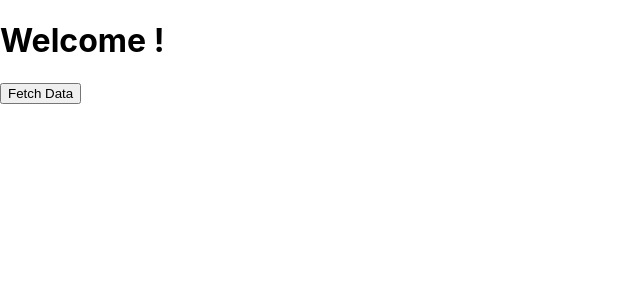
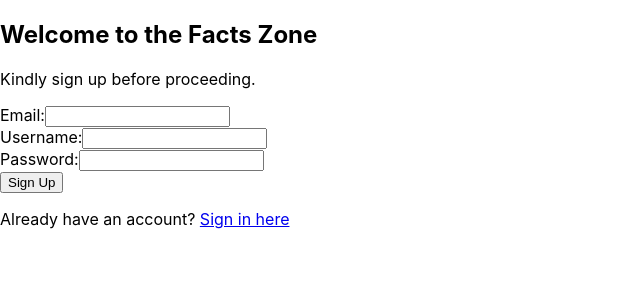
Before and after one commit to BenjaminKakai/FormProject, a React (Create React App) app in the folder frontend/: page /welcome in a window 1280 px wide. Shown: the top 300 px of the page, without its empty margins (0-640 px from the left). Built offline with nearby package versions, Linux system fonts and the light colour scheme.

Commit message:
Sorted out everything now moving to styling

```diff
--- a/frontend/src/App.js
+++ b/frontend/src/App.js
@@ -4,6 +4,7 @@ import Login from './Login.js';
 import Register from './Register.js';
 import DataFetch from './DataFetch';
 import Welcome from './Welcome';
+import ThankYou from './ThankYou';
 
 const App = () => {
   return (
@@ -13,7 +14,8 @@ const App = () => {
         <Route path="/register" element={<Register />} />
         <Route path="/fetch" element={<DataFetch />} />
         <Route path="/welcome" element={<Welcome />} /> {/* Add the route for the Welcome component */}
-        <Route path="/" element={<Register />} />
+        <Route path="/thank-you" element={<ThankYou />} /> {/* Add the route for the thank-you page */}
+        <Route path="/" element={<Welcome />} />
       </Routes>
     </Router>
   );
--- a/frontend/src/Register.js
+++ b/frontend/src/Register.js
@@ -1,10 +1,12 @@
 import React, { useState } from 'react';
 import axios from 'axios';
+import { useNavigate } from 'react-router-dom'; // Import useNavigate hook
 
 const Register = () => {
   const [email, setEmail] = useState('');
   const [username, setUsername] = useState('');
   const [password, setPassword] = useState('');
+  const navigate = useNavigate(); // Get the navigate function from useNavigate
 
   const handleRegister = async (e) => {
     e.preventDefault();
@@ -13,8 +15,8 @@ const Register = () => {
         user: { email, username, password }
       });
       console.log('Registration successful', response.data);
-      // Redirect to login page
-      window.location.href = '/login';
+      // Redirect to the thank-you page after successful registration
+      navigate('/thank-you');
     } catch (error) {
       console.error('Error registering', error);
     }
--- /dev/null
+++ b/frontend/src/ThankYou.js
@@ -0,0 +1,44 @@
+import React, { useState } from 'react';
+import axios from 'axios';
+import { Link, useNavigate } from 'react-router-dom';
+
+const ThankYou = () => {
+  const [email, setEmail] = useState('');
+  const [password, setPassword] = useState('');
+  const navigate = useNavigate();
+
+  const handleLogin = async (e) => {
+    e.preventDefault();
+    try {
+      const response = await axios.post('http://localhost:3000/users/sign_in', {
+        user: { email, password }
+      });
+      console.log('Login successful', response.data);
+      // Redirect to the data fetch page
+      navigate('/fetch');
+    } catch (error) {
+      console.error('Error logging in', error);
+    }
+  };
+
+  return (
+    <div>
+      <h2>Thank you for signing up to the Facts Zone</h2>
+      <p>Kindly sign in now to proceed.</p>
+      <form onSubmit={handleLogin}>
+        <div>
+          <label>Email:</label>
+          <input type="email" value={email} onChange={(e) => setEmail(e.target.value)} />
+        </div>
+        <div>
+          <label>Password:</label>
+          <input type="password" value={password} onChange={(e) => setPassword(e.target.value)} />
+        </div>
+        <button type="submit">Login</button>
+      </form>
+      <p>Don't have an account? <Link to="/register">Sign up here</Link></p>
+    </div>
+  );
+};
+
+export default ThankYou;
--- a/frontend/src/Welcome.js
+++ b/frontend/src/Welcome.js
@@ -1,14 +1,47 @@
-import React from 'react';
+import React, { useState } from 'react';
 import axios from 'axios';
+import { Link, useNavigate } from 'react-router-dom';
 
 const Welcome = () => {
-  // Retrieve username from localStorage
-  const username = localStorage.getItem('username');
+  const [email, setEmail] = useState('');
+  const [username, setUsername] = useState('');
+  const [password, setPassword] = useState('');
+  const navigate = useNavigate();
+
+  const handleRegister = async (e) => {
+    e.preventDefault();
+    try {
+      const response = await axios.post('http://localhost:3000/users', {
+        user: { email, username, password }
+      });
+      console.log('Registration successful', response.data);
+      // Redirect to the thank-you page
+      navigate('/thank-you');
+    } catch (error) {
+      console.error('Error registering', error);
+    }
+  };
 
   return (
     <div>
-      <h1>Welcome {username}!</h1>
-      <button onClick={() => window.location.href = '/fetch'}>Fetch Data</button>
+      <h2>Welcome to the Facts Zone</h2>
+      <p>Kindly sign up before proceeding.</p>
+      <form onSubmit={handleRegister}>
+        <div>
+          <label>Email:</label>
+          <input type="email" value={email} onChange={(e) => setEmail(e.target.value)} />
+        </div>
+        <div>
+          <label>Username:</label>
+          <input type="text" value={username} onChange={(e) => setUsername(e.target.value)} />
+        </div>
+        <div>
+          <label>Password:</label>
+          <input type="password" value={password} onChange={(e) => setPassword(e.target.value)} />
+        </div>
+        <button type="submit">Sign Up</button>
+      </form>
+      <p>Already have an account? <Link to="/login">Sign in here</Link></p>
     </div>
   );
 };
```
